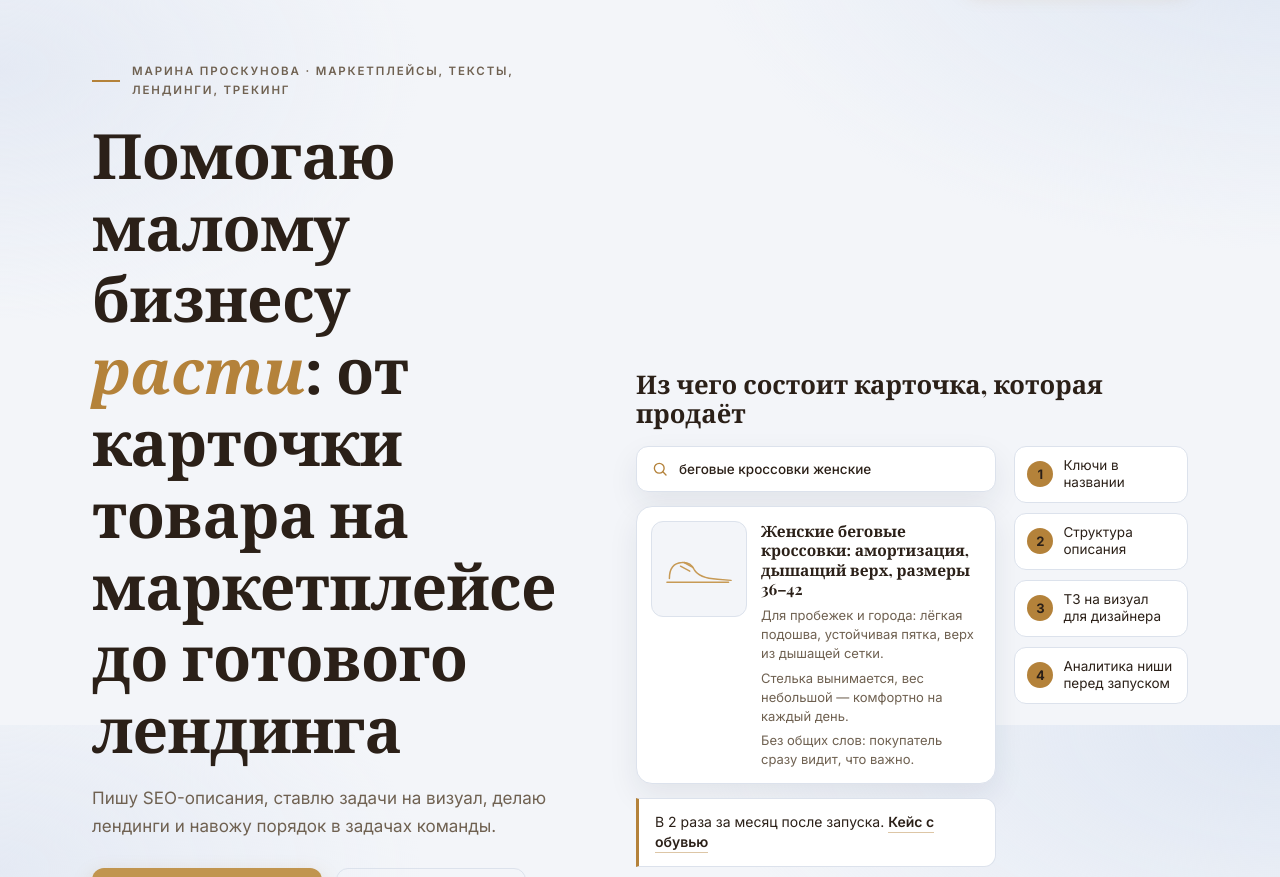
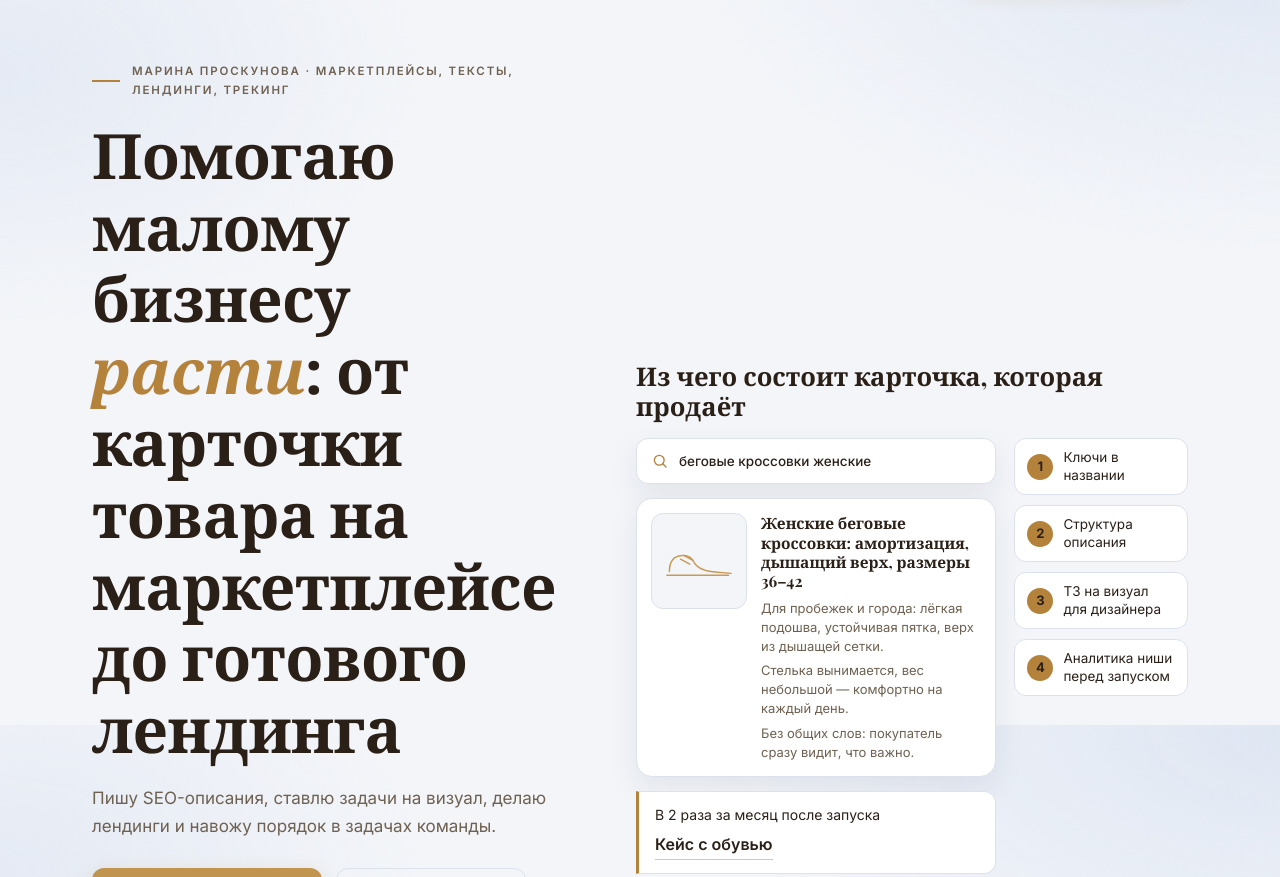
Before and after one commit to mmproskunova-byte/Site_MP, a plain HTML site: page index.html in a window 1280 px wide. Shown: the part 75-952 px from the top of the page. Drawn offline with nearby package versions, Linux system fonts and the light colour scheme; a web font is replaced by a local one.

Commit message:
Add files via upload

```diff
--- a/index.html
+++ b/index.html
@@ -10,9 +10,8 @@
   <meta name="author" content="Марина Проскунова">
   <meta name="theme-color" content="#F3F5F9">
 
-  <!-- Адрес сайта. Если репозиторий назовёте иначе — поменяйте в 3 местах:
-       здесь (canonical, og:image, og:url), в robots.txt и в sitemap.xml -->
-  <link rel="canonical" href="https://mmproskunova-byte.github.io/">
+  <!-- Адрес сайта. Репозиторий: Site_MP -->
+  <link rel="canonical" href="https://mmproskunova-byte.github.io/Site_MP/">
 
   <!-- Иконка сайта -->
   <link rel="icon" href="favicon.svg" type="image/svg+xml">
@@ -25,11 +24,11 @@
   <meta property="og:site_name" content="Марина Проскунова">
   <meta property="og:title" content="Марина Проскунова — маркетплейсы, тексты, лендинги">
   <meta property="og:description" content="Карточки и SEO для маркетплейсов, лендинги под ключ и порядок в задачах команды. Расскажите о своей задаче в Telegram.">
-  <meta property="og:image" content="https://mmproskunova-byte.github.io/images/og-image.png">
+  <meta property="og:image" content="https://mmproskunova-byte.github.io/Site_MP/images/og-image.png">
   <meta property="og:image:width" content="1200">
   <meta property="og:image:height" content="630">
   <meta property="og:image:alt" content="Марина Проскунова: карточки и SEO для маркетплейсов, лендинги под ключ, трекер задач">
-  <meta property="og:url" content="https://mmproskunova-byte.github.io/">
+  <meta property="og:url" content="https://mmproskunova-byte.github.io/Site_MP/">
   <meta name="twitter:card" content="summary_large_image">
 
   <link rel="preconnect" href="https://fonts.googleapis.com">
@@ -146,10 +145,10 @@
                   </div>
                 </article>
 
-                <p class="structure__result">
-                  В 2 раза за месяц после запуска.
+                <div class="structure__result">
+                  <p>В 2 раза за месяц после запуска</p>
                   <a class="link" href="#case">Кейс с обувью</a>
-                </p>
+                </div>
               </div>
 
               <ol class="marks">
--- a/sitemap.xml
+++ b/sitemap.xml
@@ -1,7 +1,7 @@
 <?xml version="1.0" encoding="UTF-8"?>
 <urlset xmlns="http://www.sitemaps.org/schemas/sitemap/0.9">
   <url>
-    <loc>https://mmproskunova-byte.github.io/</loc>
+    <loc>https://mmproskunova-byte.github.io/Site_MP/</loc>
     <lastmod>2026-10-15</lastmod>
     <changefreq>monthly</changefreq>
     <priority>1.0</priority>
--- a/styles.css
+++ b/styles.css
@@ -488,11 +488,19 @@
 /* Плашка с результатом */
 
 .structure__result {
+  display: flex;
+  flex-direction: column;
+  align-items: flex-start;
+  gap: 6px;
   padding: 13px 16px;
   background: var(--card);
   border: 1px solid var(--line);
   border-left: 3px solid var(--gold);
   border-radius: 0 var(--radius-sm) var(--radius-sm) 0;
+}
+
+.structure__result p {
+  margin: 0;
   font-size: 14px;
   line-height: 1.45;
   color: var(--ink);
```
Also changed, not shown: robots.txt, 1 other file.
